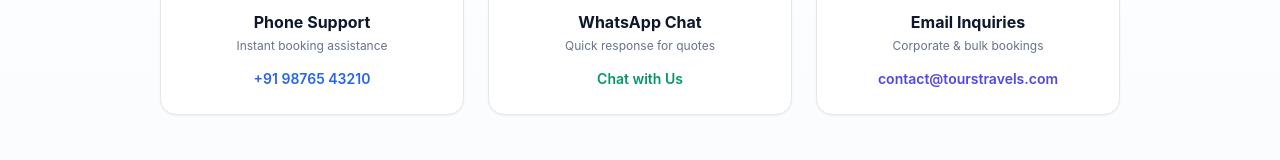
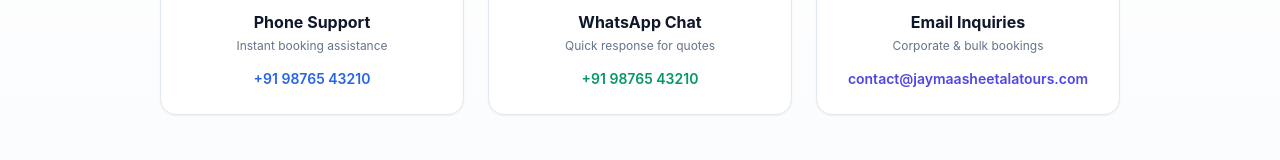
Before and after one commit to annu-creator24t/Tours-Travels, a Next.js app: page /contact in a window 1280 px wide. Shown: the part 328-488 px from the top of the page. Built offline with nearby package versions, Linux system fonts and the light colour scheme; no server answers.

Commit message:
style: polish customer contact and conversion CTAs

```diff
--- a/src/app/(customer)/contact/page.tsx
+++ b/src/app/(customer)/contact/page.tsx
@@ -54,10 +54,10 @@
           <h3 className="font-bold text-slate-900 mb-1">Phone Support</h3>
           <p className="text-xs text-slate-500 mb-3">Instant booking assistance</p>
           <a
-            href="tel:+919876543210"
+            href={`tel:${companyConfig.phone}`}
             className="text-sm font-semibold text-blue-600 hover:underline"
           >
-            +91 98765 43210
+            {companyConfig.phoneDisplay}
           </a>
         </div>
 
@@ -68,12 +68,14 @@
           <h3 className="font-bold text-slate-900 mb-1">WhatsApp Chat</h3>
           <p className="text-xs text-slate-500 mb-3">Quick response for quotes</p>
           <a
-            href="https://wa.me/919876543210"
+            href={`https://wa.me/${companyConfig.whatsapp.replace(/[^0-9]/g, '')}?text=${encodeURIComponent(
+              `Hello ${companyConfig.name}, I would like to inquire about booking a trip.`
+            )}`}
             target="_blank"
             rel="noopener noreferrer"
             className="text-sm font-semibold text-emerald-600 hover:underline"
           >
-            Chat with Us
+            {companyConfig.whatsappDisplay}
           </a>
         </div>
 
@@ -84,10 +86,10 @@
           <h3 className="font-bold text-slate-900 mb-1">Email Inquiries</h3>
           <p className="text-xs text-slate-500 mb-3">Corporate & bulk bookings</p>
           <a
-            href="mailto:contact@tourstravels.com"
-            className="text-sm font-semibold text-indigo-600 hover:underline"
+            href={`mailto:${companyConfig.email}`}
+            className="text-sm font-semibold text-indigo-600 hover:underline break-all"
           >
-            contact@tourstravels.com
+            {companyConfig.email}
           </a>
         </div>
       </div>
--- a/src/app/(customer)/vehicles/[slug]/page.tsx
+++ b/src/app/(customer)/vehicles/[slug]/page.tsx
@@ -397,7 +397,7 @@
 
                 <a
                   href={`https://wa.me/${companyConfig.whatsapp.replace(/[^0-9]/g, '')}?text=${encodeURIComponent(
-                    `Hello Jay Maa Sheetala Tours & Travel, I would like to inquire about booking ${vehicle.name}.`
+                    `Hello ${companyConfig.name}, I would like to inquire about booking ${vehicle.name}.`
                   )}`}
                   target="_blank"
                   rel="noopener noreferrer"
--- a/src/components/customer/WhatsAppFloatingBtn.tsx
+++ b/src/components/customer/WhatsAppFloatingBtn.tsx
@@ -2,10 +2,12 @@
 
 import React from 'react';
 import { MessageCircle } from 'lucide-react';
+import { companyConfig } from '@/lib/company.config';
 
 export const WhatsAppFloatingBtn: React.FC = () => {
-  const phone = process.env.NEXT_PUBLIC_COMPANY_WHATSAPP || '919876543210';
-  const whatsappUrl = `https://wa.me/${phone.replace(/[^0-9]/g, '')}?text=Hello%2C%20I%20would%20like%20to%20inquire%20about%20booking%20a%20vehicle.`;
+  const whatsappUrl = `https://wa.me/${companyConfig.whatsapp.replace(/[^0-9]/g, '')}?text=${encodeURIComponent(
+    `Hello ${companyConfig.name}, I would like to inquire about booking a vehicle.`
+  )}`;
 
   return (
     <a
```
